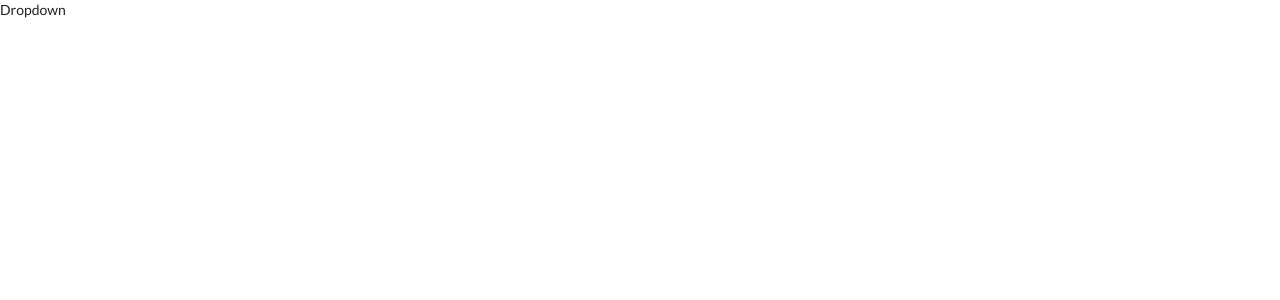
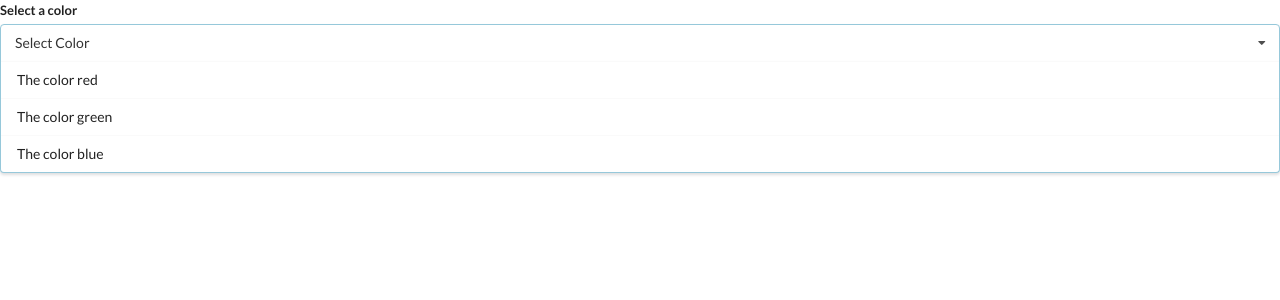
Before and after one commit to ThaeOo2022/React-JS-Scratch, a React (Create React App) app: page / in a window 1280 px wide. Shown: the top 300 px of the page. Built offline with nearby package versions, Linux system fonts and the light colour scheme.

Commit message:
A lot of JSX to Dropdown

```diff
--- a/src/components/Dropdown.js
+++ b/src/components/Dropdown.js
@@ -1,7 +1,26 @@
 
-const Dropdown=()=>{
-    return(
-        <div>Dropdown</div>
+const Dropdown = ({ options }) => {
+    const renderedOptions = options.map(option => {
+        return (
+            <div key={option.value} className="item">
+                {option.label}
+            </div>
+        );
+    });
+    return (
+        <div className="ui form">
+            <div className="field">
+                <label className="label"> Select a color</label>
+                <div className="ui selection dropdown visible active">
+                    <i className="dropdown icon"></i>
+                    <div className="text">Select Color</div>
+                    <div className="menu visible transition">
+                        {renderedOptions}
+                    </div>
+                </div>
+
+            </div>
+        </div>
     );
 }
 export default Dropdown;
```
